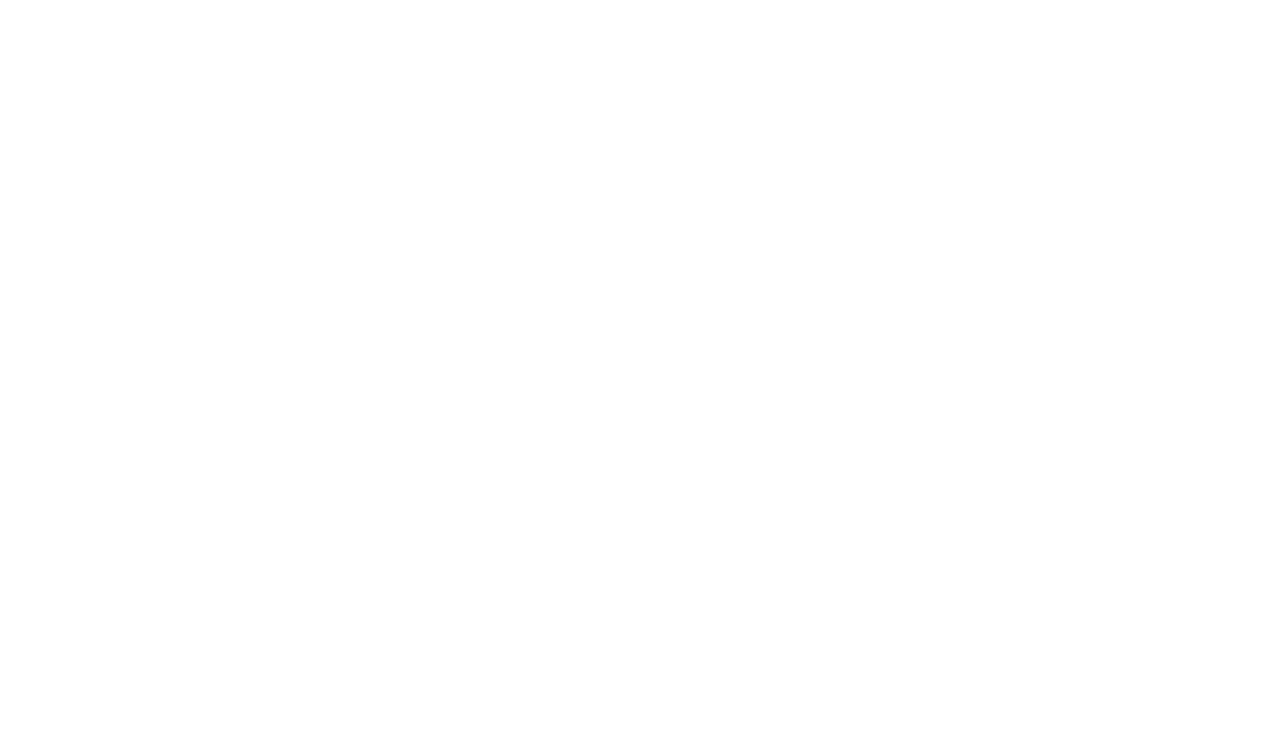
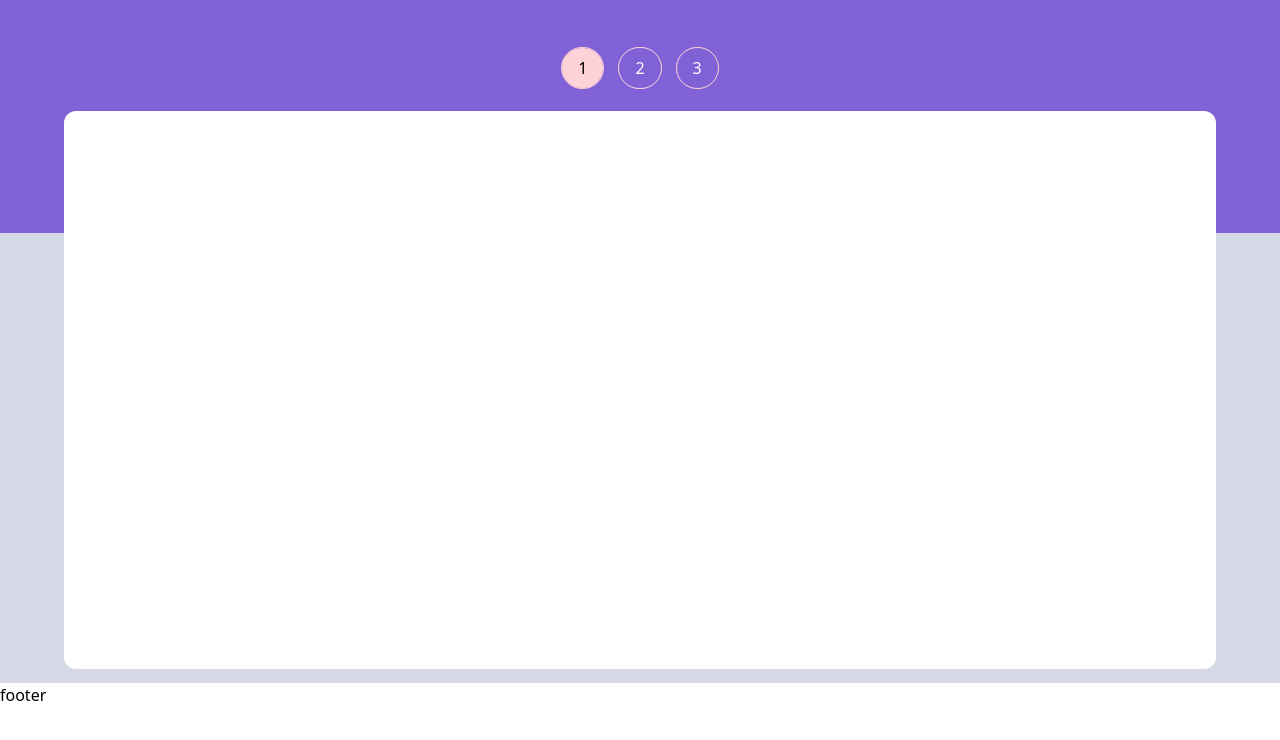
Before and after one commit to aaronwp21/multi-step-form, a Next.js app: page / in a window 1280 px wide. Shown: the top 740 px of the page. Built offline with nearby package versions, Linux system fonts and the light colour scheme.

Commit message:
index page setup

```diff
--- a/src/pages/index.tsx
+++ b/src/pages/index.tsx
@@ -1,8 +1,63 @@
+import React, { useContext } from 'react';
+import { FormContext } from '@/components/contexts/form.context';
 
 export default function Home() {
+  const { pageNum } = useContext(FormContext);
+
   return (
-    <div>
+    <div className="h-[100vh] grid grid-rows-[minmax(175px,2fr),minmax(450px,3fr),minmax(69px,1fr)]">
+      <ol className="row-start-1 col-start-1 bg-secondary flex justify-center gap-4 pt-12">
+        <li className="flex items-start gap-4">
+          <p
+            className={`${
+              pageNum === 0 ? 'bg-accent' : 'text-white'
+            } px-4 py-2 rounded-full outline outline-1 outline-accent`}
+          >
+            1
+          </p>
+          <div className="text-white hidden">
+            <p className="text-xs text-light-grey">STEP 1</p>
+            <p className="text-md font-bold">SELECT PLAN</p>
+          </div>
+        </li>
+        <li className="flex items-start gap-4">
+          <p
+            className={`${
+              pageNum === 1 ? 'bg-accent' : 'text-white'
+            } px-4 py-2 rounded-full outline outline-1 outline-accent`}
+          >
+            2
+          </p>
+          <div className="text-white hidden">
+            <p className="text-xs text-light-grey">STEP 2</p>
+            <p className="text-md font-bold">YOUR INFO</p>
+          </div>
+        </li>
+        <li className="flex items-start gap-4">
+          <p
+            className={`${
+              pageNum === 2 ? 'bg-accent' : 'text-white'
+            } px-4 py-2 rounded-full outline outline-1 outline-accent`}
+          >
+            3
+          </p>
+          <div className="text-white hidden">
+            <p className="text-xs text-light-grey">STEP 3</p>
+            <p className="text-md font-bold">SUMMARY</p>
+          </div>
+        </li>
+      </ol>
+      <div className='row-start-1 row-end-3 col-start-1 z-50 flex pt-24'>
+        <div className='w-[90%] h-[95%] m-auto bg-white rounded-xl p-8'>
 
+        </div>
+      </div>
+      <div className='bg-light-grey row-start-2 col-start-1'>
+
+      </div>
+      <div>
+        footer
+      </div>
     </div>
-  )
+  );
 }
```
Also changed, not shown: tsconfig.json (+18 -5 lines).
